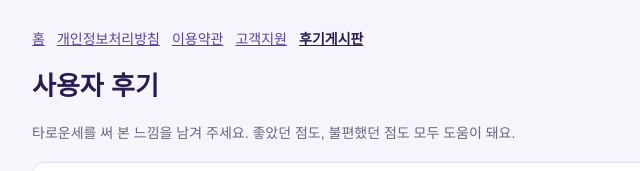
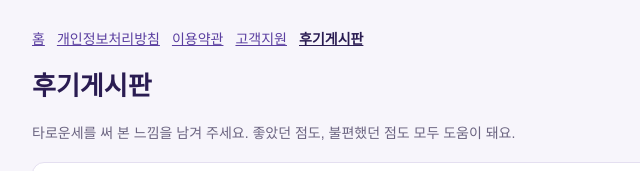
Before and after one commit to SKYNET21478/tarot-website, a plain HTML site: page reviews.html in a window 1280 px wide. Shown: the top 171 px of the page, 244-884 px from the left. Drawn offline with Linux system fonts and the light colour scheme; no server answers.

Commit message:
Rename reviews page title

```diff
--- a/reviews.html
+++ b/reviews.html
@@ -3,7 +3,7 @@
 <head>
   <meta charset="utf-8">
   <meta name="viewport" content="width=device-width, initial-scale=1">
-  <title>타로운세 사용자 후기</title>
+  <title>타로운세 후기게시판</title>
   <meta name="description" content="타로운세 - 운명의 수레바퀴 앱 사용자 후기 게시판">
   <link rel="stylesheet" href="style.css">
 </head>
@@ -16,7 +16,7 @@
       <a href="support.html">고객지원</a>
       <a href="reviews.html" class="nav-reviews">후기게시판</a>
     </nav>
-    <h1>사용자 후기</h1>
+    <h1>후기게시판</h1>
     <p class="muted">타로운세를 써 본 느낌을 남겨 주세요. 좋았던 점도, 불편했던 점도 모두 도움이 돼요.</p>
   </header>
 
```
